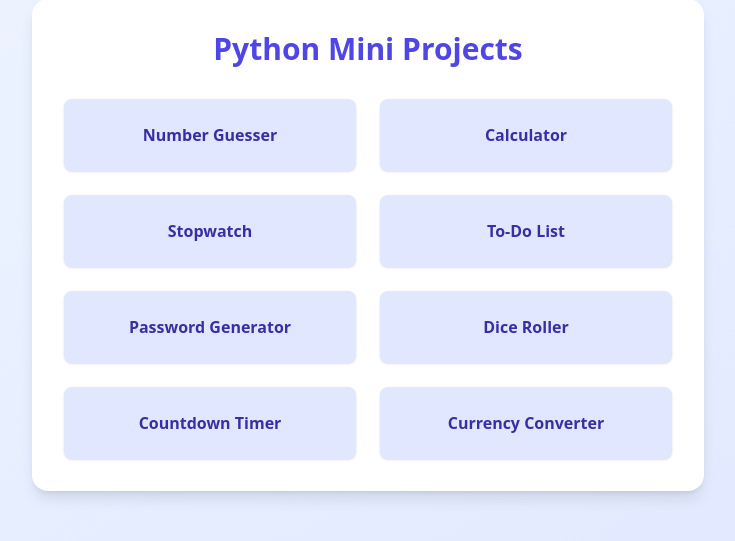
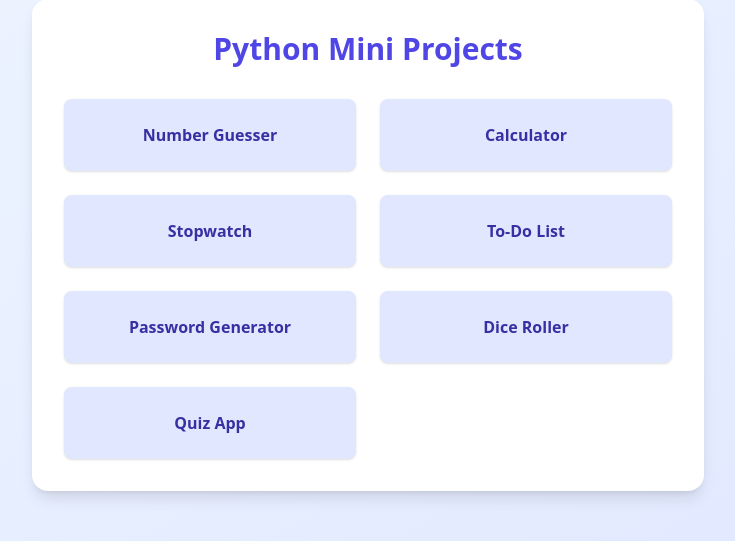
Before and after one commit to Rabdool/Python-Projects, a Flask app: page / in a window 1280 px wide. Shown: the part 155-696 px from the top of the page, without its empty margins (272-1007 px from the left). Run offline with Flask 3, Linux system fonts and the light colour scheme; some libraries are stand-ins or nearby versions.

Commit message:
quiz app

```diff
--- a/app.py
+++ b/app.py
@@ -3,6 +3,8 @@ import random
 import string
 
 app = Flask(__name__)
+
+todos = []
 
 @app.route('/')
 def home():
@@ -24,7 +26,7 @@ def number_guesser():
         elif guess > target:
             result = "Too high. Try again."
         else:
-            result = f"🎉 Correct! You guessed it in {attempts} tries."
+            result = f"Correct! You guessed it in {attempts} tries."
 
     return render_template('number_guesser.html', result=result, target=target, attempts=attempts)
 
@@ -51,8 +53,6 @@ def calculator():
 @app.route('/stopwatch')
 def stopwatch():
     return render_template('stopwatch.html')
-
-todos = []
 
 @app.route('/todo', methods=['GET', 'POST'])
 def todo():
@@ -84,39 +84,24 @@ def dice_roller():
         result = random.randint(1, 6)
     return render_template('dice_roller.html', result=result)
 
-@app.route('/countdown_timer')
-def countdown_timer():
-    return render_template('countdown_timer.html')
-
-@app.route('/currency_converter', methods=['GET', 'POST'])
-def currency_converter():
+@app.route('/quiz', methods=['GET', 'POST'])
+def quiz():
+    question = {
+        "question": "What is the capital of France?",
+        "options": ["Berlin", "London", "Paris", "Madrid"],
+        "answer": "Paris"
+    }
     result = None
-    amount = 0
-    from_currency = to_currency = ''
-
-    rates = {
-        'USD': 1.0,
-        'EUR': 0.92,
-        'GBP': 0.79,
-        'JPY': 146.5,
-        'NGN': 1600.0,
-    }
-
-    currencies = list(rates.keys())
+    selected = None
 
     if request.method == 'POST':
-        try:
-            amount = float(request.form['amount'])
-            from_currency = request.form['from_currency']
-            to_currency = request.form['to_currency']
+        selected = request.form.get('option')
+        if selected == question['answer']:
+            result = "Correct!"
+        else:
+            result = f"Incorrect. The correct answer is {question['answer']}."
 
-            converted = amount * (rates[to_currency] / rates[from_currency])
-            result = f"{amount:.2f} {from_currency} = {converted:.2f} {to_currency}"
-        except Exception as e:
-            result = f"Error: {str(e)}"
-
-    return render_template('currency_converter.html', result=result, currencies=currencies)
-
+    return render_template('quiz.html', question=question, result=result, selected=selected)
 
 if __name__ == '__main__':
     app.run(debug=True)
--- a/templates/index.html
+++ b/templates/index.html
@@ -40,14 +40,9 @@
         Dice Roller
       </a>
 
-      <a href="{{ url_for('countdown_timer') }}"
-        class="block bg-indigo-100 hover:bg-indigo-200 text-indigo-800 text-center p-6 rounded-lg shadow transition duration-200 font-semibold">
-        Countdown Timer
-      </a>
-
-      <a href="{{ url_for('currency_converter') }}"
-        class="block bg-indigo-100 hover:bg-indigo-200 text-indigo-800 text-center p-6 rounded-lg shadow transition duration-200 font-semibold">
-        Currency Converter
+      <a href="{{ url_for('quiz') }}"
+         class="block bg-indigo-100 hover:bg-indigo-200 text-indigo-800 text-center p-6 rounded-lg shadow transition duration-200 font-semibold">
+        Quiz App
       </a>
     </div>
   </div>
```
Also changed, not shown: requirements.txt (added, +78 -0 lines), templates/quiz.html (added, +46 -0 lines).
